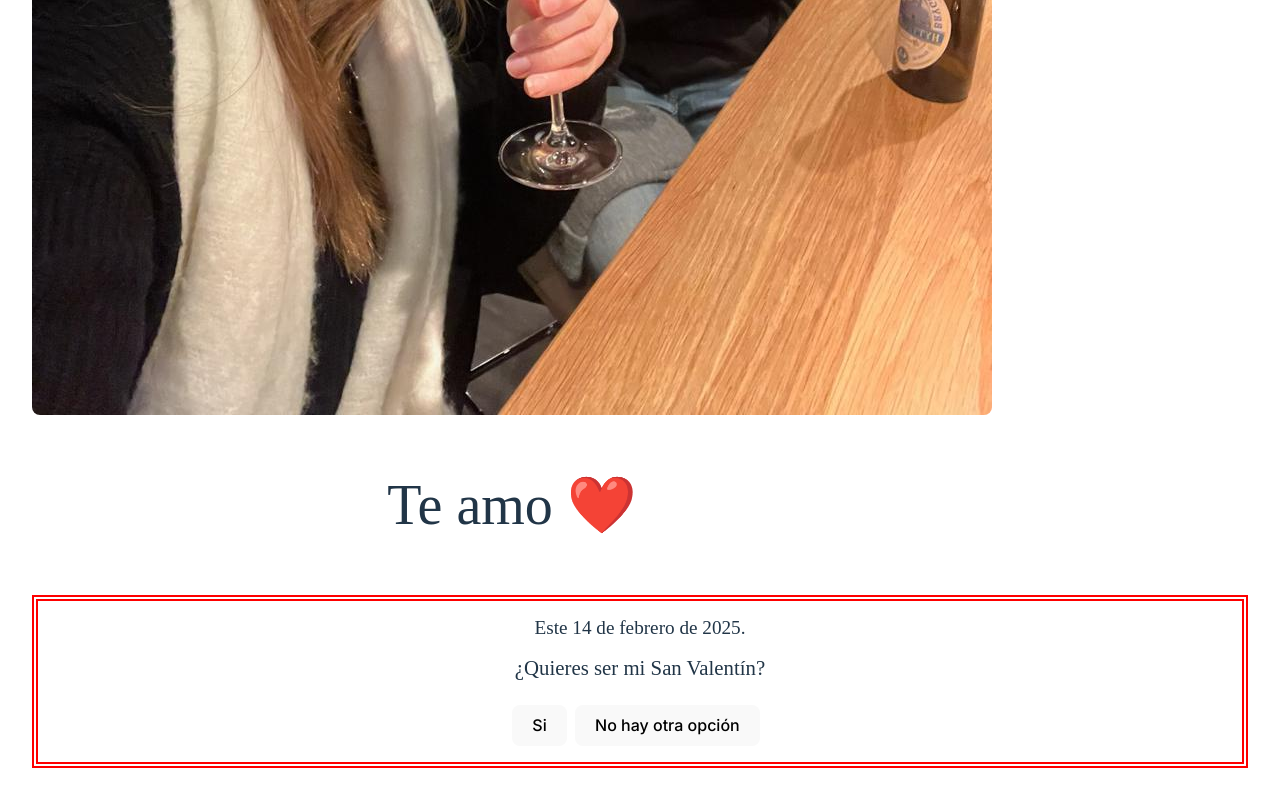
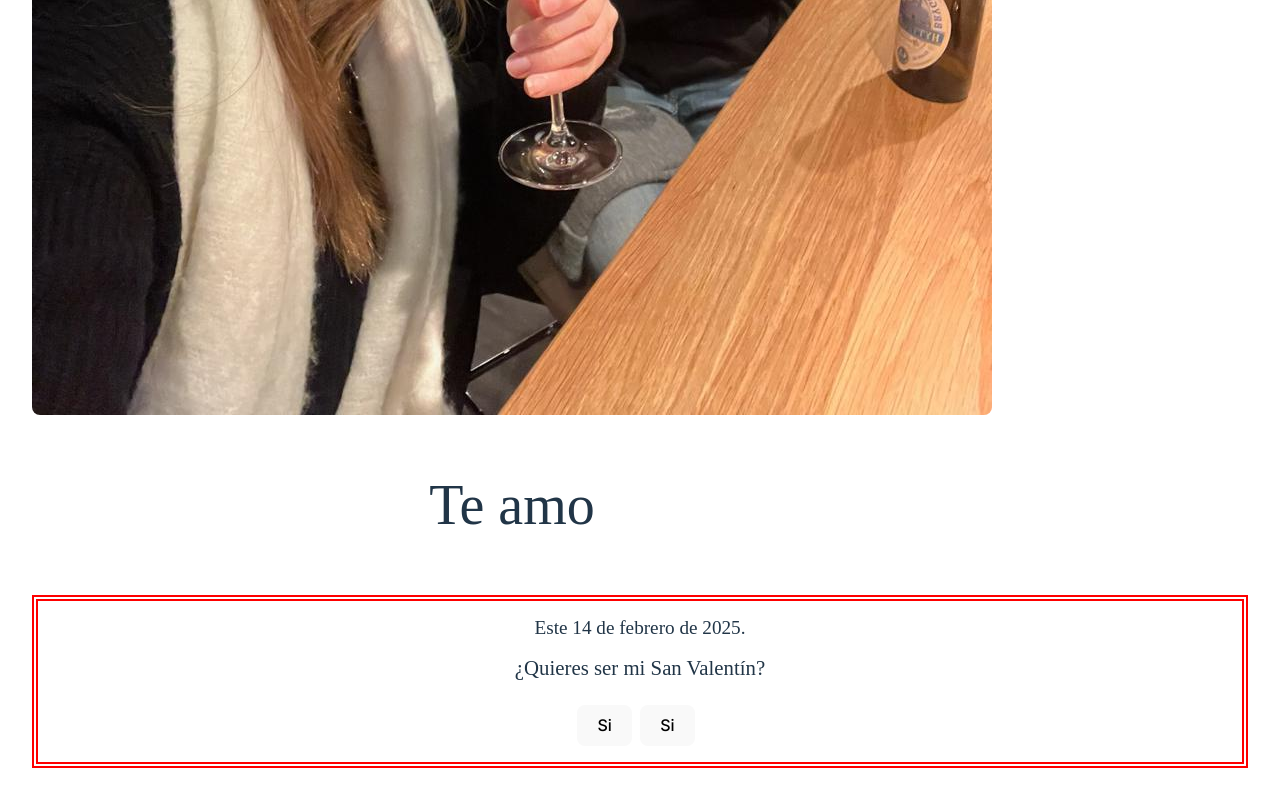
Before and after one commit to SalvadorP23/PrompWakis, a React (Vite) app: page / in a window 1280 px wide. Shown: the part 10087-10887 px from the top of the page. Built offline with nearby package versions, Linux system fonts and the light colour scheme; a web font is replaced by a local one.

Commit message:
Cambio de color

```diff
--- a/src/App.css
+++ b/src/App.css
@@ -37,7 +37,6 @@
 }
 
 .read-the-docs {
-  color: #888;
 }
 
 
@@ -189,7 +188,7 @@ margin-top: -2rem;
 }
 
 .modal-content {
-  background: rgb(5, 0, 18);
+  background:aliceblue;
   padding: 2rem;
   border-radius: 8px;
   text-align: center;
--- a/src/App.jsx
+++ b/src/App.jsx
@@ -121,7 +121,7 @@ function App() {
         <div className='fotosdiv'>
           <p className='textobody'>Las palabras estan demás para expresarte lo que siento, mis acciones dia con dia te lo demostrarán.</p>
           <img className='fotosbody' src={ale11} alt="Imagen Ale 10" />
-          <p className='teamo'>Te amo ❤️</p>
+          <p className='teamo'>Te amo </p>
         </div>
         </div>
 
@@ -139,8 +139,8 @@ function App() {
         <button className='botonpropuesta' onClick={() => setModalVisible(true)}>
           Si
         </button>
-        <button className='botonpropuesta'>
-          No hay otra opción
+        <button className='botonpropuesta' onClick={() => setModalVisible(true)}>
+          Si
         </button>
         </div>
       </div>
```
